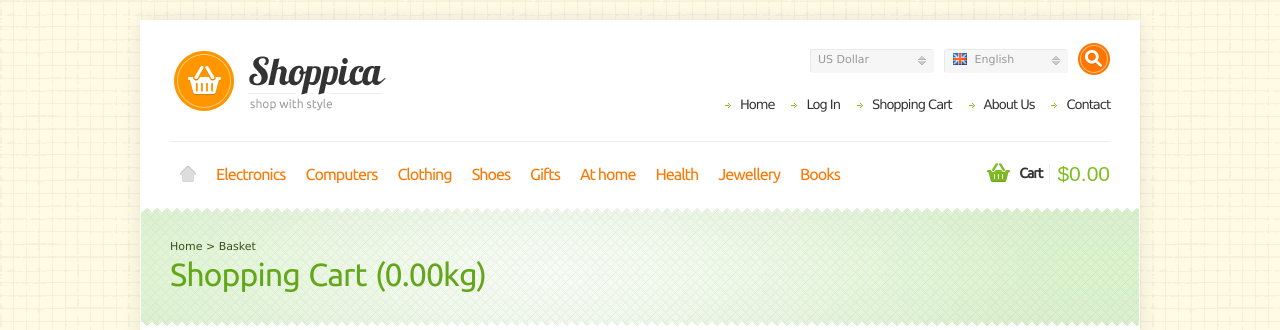
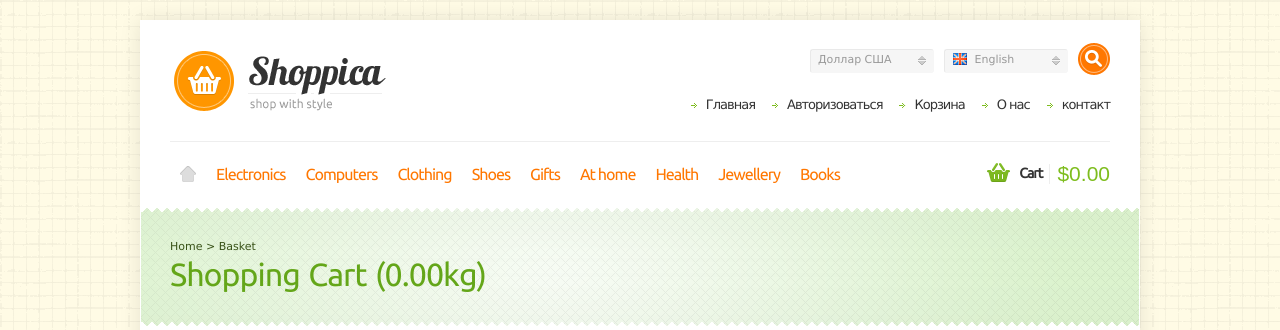
Before and after one commit to domakov/shop_git, a PHP site: page /cart.php in a window 1280 px wide. Shown: the top 330 px of the page. Run offline with PHP 8.4, Linux system fonts and the light colour scheme; some libraries are stand-ins or nearby versions; some web fonts are replaced.

Commit message:
Переводшапки

```diff
--- a/includes/header.php
+++ b/includes/header.php
@@ -5,11 +5,11 @@
 
       <div id="system_navigation" class="s_nav">
         <ul class="s_list_1 clearfix">
-          <li><a href="index.php">Home</a></li>
-          <li><a href="login.php">Log In</a></li>
-          <li><a href="cart.php">Shopping Cart</a></li>
-          <li><a href="static.php">About Us</a></li>
-          <li><a href="contacts.php">Contact</a></li>
+          <li><a href="index.php">Главная</a></li>
+          <li><a href="login.php">Авторизоваться</a></li>
+          <li><a href="cart.php">Корзина</a></li>
+          <li><a href="static.php">О нас</a></li>
+          <li><a href="contacts.php">контакт</a></li>
         </ul>
       </div>
 
@@ -18,26 +18,26 @@
         <div id="search_bar" class="clearfix">
           <input type="text" id="filter_keyword" />
           <select id="filter_category_id">
-            <option value="0">All Categories</option>
+            <option value="0">все категории</option>
             <option value="1">Category 1</option>
             <option value="2">Category 2</option>
           </select>
-          <a class="s_button_1 s_secondary_color_bgr"><span class="s_text">Go</span></a> <a class="s_advanced s_main_color" href="">Advanced Search</a>
+          <a class="s_button_1 s_secondary_color_bgr"><span class="s_text">Go</span></a> <a class="s_advanced s_main_color" href="">Расширенный поиск</a>
         </div>
       </div>
 
-      <div id="language_switcher" class="s_switcher"> <span class="s_selected">US Dollar</span>
+      <div id="language_switcher" class="s_switcher"> <span class="s_selected">Доллар США</span>
         <ul class="s_options">
-          <li><a href="">Euro</a></li>
-          <li><a href="">Pound Sterling</a></li>
-          <li><a href="">US Dollar</a></li>
+          <li><a href="">Евро</a></li>
+          <li><a href="">Фунт стерлингов</a></li>
+          <li><a href="">Доллар США</a></li>
         </ul>
       </div>
 
       <div id="currency_switcher" class="s_switcher"> <span class="s_selected"><img src="images/flags/gb.png" alt="English" /> English</span>
         <ul class="s_options">
-          <li><a href=""><img src="images/flags/gb.png" alt="English" /> English</a></li>
-          <li><a href=""><img src="images/flags/de.png" alt="Deutsch" /> Deutsch</a></li>
+          <li><a href=""><img src="images/flags/gb.png" alt="English" /> английский</a></li>
+          <li><a href=""><img src="images/flags/de.png" alt="Deutsch" /> немецкий</a></li>
         </ul>
       </div>
 
```
